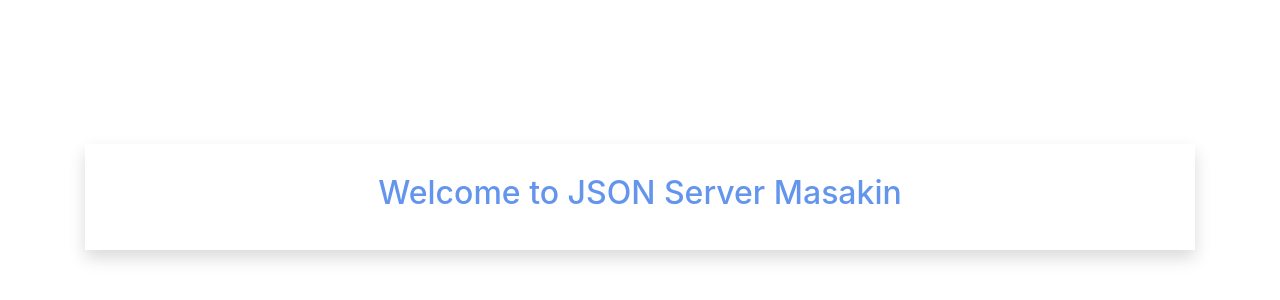
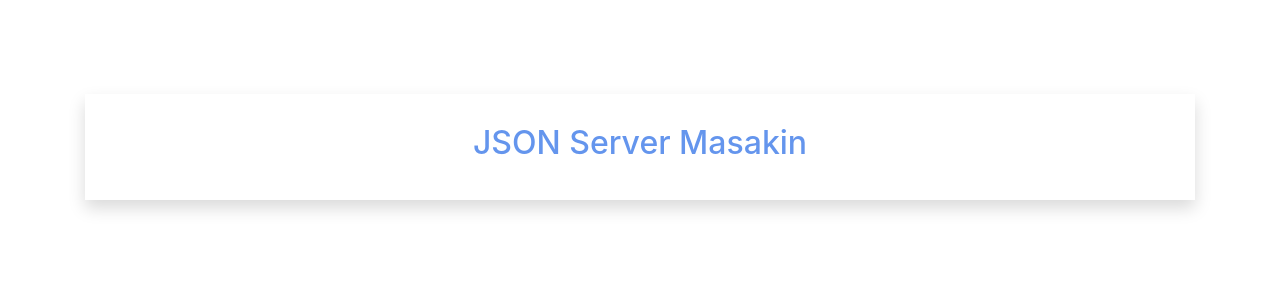
Before and after one commit to zulkiflijufri/json-server-masakin, a website: page public/index.html in a window 1280 px wide. Shown: the part 156-456 px from the top of the page. Drawn offline with nearby package versions, Linux system fonts and the light colour scheme.

Commit message:
Refactor index.html

```diff
--- a/public/index.html
+++ b/public/index.html
@@ -8,9 +8,9 @@
 </head>
 <body>
     <div class="container">
-        <div class="row" style="margin: 300px auto;">
+        <div class="row" style="margin: 250px auto;">
             <div class="shadow col text-center" style="padding: 30px; color: cornflowerblue;">
-                <h2>Welcome to JSON Server Masakin</h2></div>
+                <h2>JSON Server Masakin</h2></div>
         </div>
     </div>
 </body>
```
